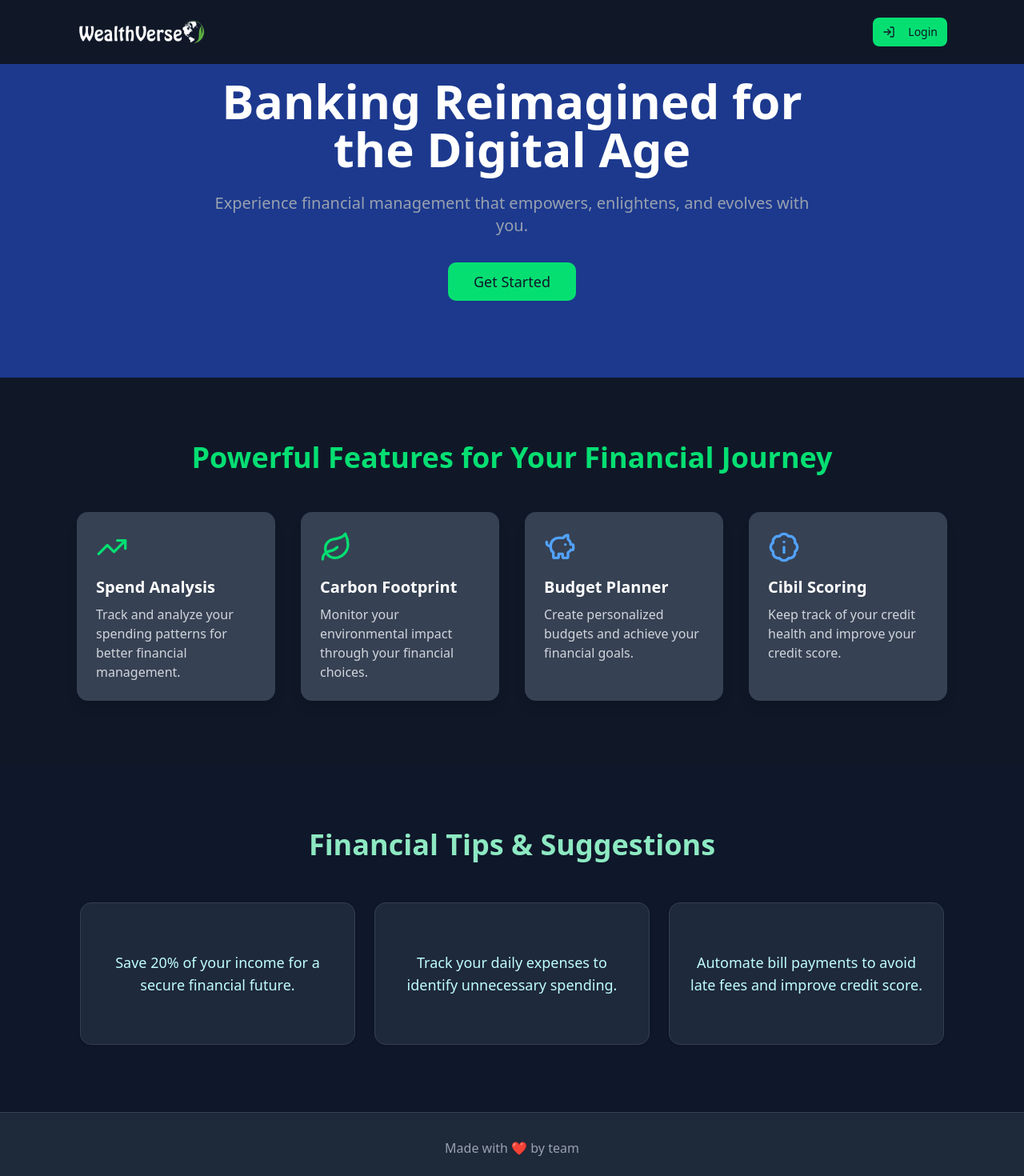
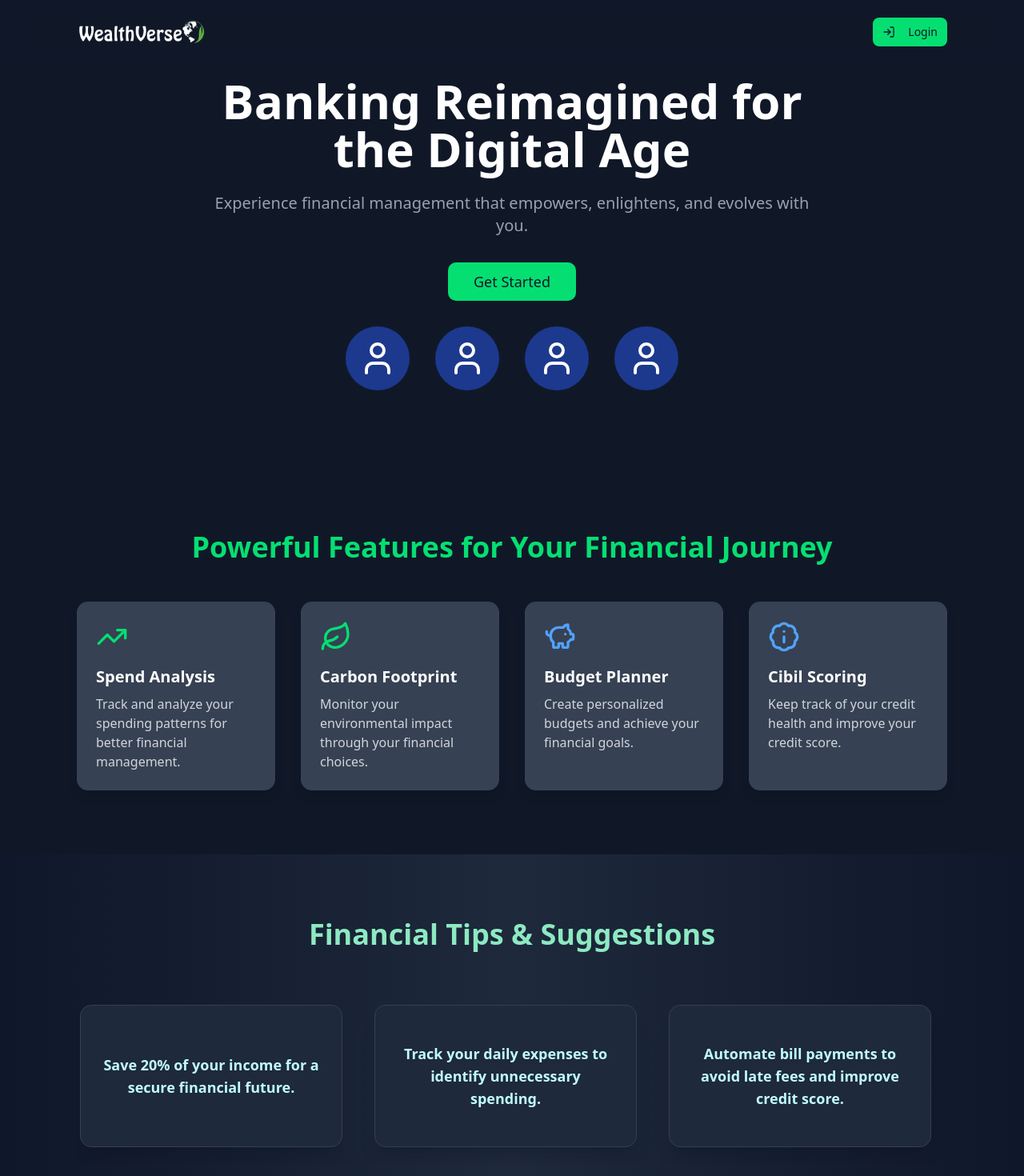
Before and after one commit to NandRabadiya/WealthVerse, a React (Vite) app in the folder frontend/: page / in a window 1280 px wide. Shown: the top 1470 px of the page at 80% size. Built offline with nearby package versions, Linux system fonts and the light colour scheme.

Commit message:
Added dummy user icons on Landing page

```diff
--- a/frontend/src/pages/LandingPage.jsx
+++ b/frontend/src/pages/LandingPage.jsx
@@ -6,11 +6,12 @@ import {
   CarouselContent,
   CarouselItem,
 } from "@/components/ui/Carousel";
-import { useAuth } from "@/auth/AuthContext"; // Import the useAuth hook
+import { useAuth } from "@/auth/AuthContext";
 import { useNavigate } from "react-router-dom";
 import { Card, CardContent } from "@/components/ui/Card";
 import { Link } from "react-router-dom";
-import WealthVerse from "/WealthVerse.png"; // Adjust the path as necessary
+import WealthVerse from "/WealthVerse.png";
+import { User } from "lucide-react";
 
 const LandingPage = () => {
   const { token, logout } = useAuth();
@@ -69,10 +70,18 @@ const LandingPage = () => {
     }
   };
 
+  // Dummy login function
+  const handleAvatarClick = (user) => {
+    console.log(`Logging in as ${user}`);
+    // Simulating a dummy login by storing a token
+    localStorage.setItem("token", "dummyToken");
+    navigate("/spend-analysis"); // Redirect to dashboard
+  };
+
   return (
     <div className="flex flex-col min-h-screen bg-gray-900 text-white">
       {/* Navbar */}
-      <nav className="fixed top-0 left-0 w-full z-50 flex justify-between items-center h-20 px-6 md:px-12 lg:px-24 bg-gray-900">
+      <nav className="fixed top-0 left-0 w-full z-50 flex justify-between items-center h-20 px-6 md:px-12 lg:px-24 bg-transparent backdrop-blur-md border-gray-700">
         <Link to="/">
           <img
             src={WealthVerse}
@@ -103,7 +112,7 @@ const LandingPage = () => {
       </nav>
 
       {/* Hero Section */}
-      <section className="pt-30 py-16 md:py-24 px-6 md:px-12 lg:px-24 bg-blue-900">
+      <section className="pt-30 py-16 md:py-24 px-6 md:px-12 lg:px-24 ">
         <div className="max-w-3xl mx-auto text-center animate-scale-in">
           <h1 className="text-4xl md:text-5xl lg:text-6xl font-bold mb-6 text-white">
             Banking Reimagined for the Digital Age
@@ -112,9 +121,29 @@ const LandingPage = () => {
             Experience financial management that empowers, enlightens, and
             evolves with you.
           </p>
-          <Button className="bg-green-400 hover:bg-green-600 cursor-pointer hover:opacity-90 transition-opacity text-gray-900 px-8 py-6 text-lg rounded-lg animate-float">
+          <Button
+            onClick={() => {
+              const isAuthenticated =
+                !!token || !!localStorage.getItem("token");
+              navigate(isAuthenticated ? "/spend-analysis" : "/login");
+            }}
+            className="bg-green-400 hover:bg-green-600 cursor-pointer hover:opacity-90 transition-opacity text-gray-900 px-8 py-6 text-lg rounded-lg animate-float"
+          >
             Get Started
           </Button>
+
+          {/* Dummy User Avatars */}
+          <div className="flex justify-center gap-8 mt-8">
+            {["User 1", "User 2", "User 3", "User 4"].map((user, index) => (
+              <div
+                key={index}
+                onClick={() => handleAvatarClick(user)}
+                className="flex justify-center items-center w-20 h-20 bg-blue-900 rounded-full cursor-pointer hover:opacity-90 transition-opacity"
+              >
+                <User className="text-white w-12 h-12" />
+              </div>
+            ))}
+          </div>
         </div>
       </section>
 
@@ -139,21 +168,23 @@ const LandingPage = () => {
       </section>
 
       {/* Suggestions Slider */}
-      <section className="py-16 md:py-20 px-6 md:px-12 lg:px-24 bg-[#0f172a]">
-        {" "}
-        {/* dark blue background */}
-        <h2 className="text-3xl md:text-4xl font-bold text-center mb-12 text-[#8de9c2]">
+      <section className="py-16 md:py-20 px-6 md:px-12 lg:px-24 bg-gradient-to-r from-[#0f172a] via-[#1e293b] to-[#0f172a]">
+        {/* Dark gradient background */}
+        <h2 className="text-3xl md:text-4xl font-extrabold text-center mb-12 text-[#8de9c2]">
           Financial Tips & Suggestions
         </h2>
         <div className="relative w-full">
           <Carousel className="w-full" opts={{ loop: true, align: "start" }}>
             <CarouselContent>
               {suggestions.map((suggestion, index) => (
-                <CarouselItem key={index} className="md:basis-1/2 lg:basis-1/3">
-                  <div className="p-1">
-                    <Card className="bg-[#1e293b] border border-[#334155] rounded-xl hover:shadow-md transition-transform duration-300 hover:scale-[1.03]">
+                <CarouselItem
+                  key={index}
+                  className="md:basis-1/2 lg:basis-1/3 p-4"
+                >
+                  <div className="p-1 transition-transform duration-500 hover:scale-105">
+                    <Card className="bg-[#1e293b] border border-[#334155] rounded-xl shadow-xl hover:shadow-2xl transform transition-all duration-300 ease-in-out hover:scale-105">
                       <CardContent className="flex items-center justify-center p-6 h-32">
-                        <p className="text-center text-[#c0fdfb] text-lg font-medium">
+                        <p className="text-center text-[#c0fdfb] text-lg font-semibold animate__animated animate__fadeIn animate__delay-1s">
                           {suggestion}
                         </p>
                       </CardContent>
--- a/frontend/src/pages/features/spendAnalysis/AddTransaction.jsx
+++ b/frontend/src/pages/features/spendAnalysis/AddTransaction.jsx
@@ -20,23 +20,8 @@ import {
 } from "@/components/ui/Select";
 import { cn } from "@/lib/utils";
 
-const paymentModes = [
-  "Credit Card",
-  "Debit Card",
-  "UPI",
-  "Net Banking",
-  "Cash",
-];
-const transactionTypes = [
-  "Food",
-  "Shopping",
-  "Transportation",
-  "Entertainment",
-  "Utilities",
-  "Healthcare",
-  "Education",
-  "Other",
-];
+const paymentModes = ["UPI", "CARD", "NET_BANKING"];
+const transactionTypes = ["DEBIT", "CREDIT"];
 
 export function AddTransactionForm({ onSuccess }) {
   const [date, setDate] = useState(new Date());
@@ -250,15 +235,15 @@ export function AddTransactionForm({ onSuccess }) {
                 value={formData.payment_mode}
                 required
               >
-                <SelectTrigger className="bg-gray-800 border-gray-700 text-white">
+                <SelectTrigger className="bg-gray-800 border-gray-700 text-white ">
                   <SelectValue placeholder="Select payment mode" />
                 </SelectTrigger>
-                <SelectContent className="bg-gray-800 border-gray-700 text-white">
+                <SelectContent className="bg-gray-800 border-gray-700 text-white ">
                   {paymentModes.map((mode) => (
                     <SelectItem
                       key={mode}
                       value={mode}
-                      className="hover:bg-gray-700 focus:bg-gray-700"
+                      className="hover:bg-gray-700 focus:bg-white"
                     >
                       {mode}
                     </SelectItem>
@@ -286,7 +271,7 @@ export function AddTransactionForm({ onSuccess }) {
                     <SelectItem
                       key={type}
                       value={type}
-                      className="hover:bg-gray-700 focus:bg-gray-700"
+                      className="hover:bg-gray-700 focus:bg-white"
                     >
                       {type}
                     </SelectItem>
--- a/frontend/src/pages/features/spendAnalysis/TransactionAnalysis.jsx
+++ b/frontend/src/pages/features/spendAnalysis/TransactionAnalysis.jsx
@@ -205,9 +205,9 @@ export function TransactionAnalysis() {
   };
 
   // Filter transactions based on viewType
-  const getFilteredTransactions = () => {
-    return transactions;
-  };
+  // const getFilteredTransactions = () => {
+  //   return transactions;
+  // };
 
   // Custom tooltip for the pie chart
   const CustomTooltip = ({ active, payload }) => {
--- a/frontend/src/pages/features/spendAnalysis/TransactionTable.jsx
+++ b/frontend/src/pages/features/spendAnalysis/TransactionTable.jsx
@@ -192,7 +192,7 @@ export function TransactionTable({ viewType = "all" }) {
                   {transaction.payment_mode}
                 </TableCell>
                 <TableCell className="text-right font-medium text-green-400">
-                  ${transaction.amount.toFixed(2)}
+                  ₹{transaction.amount.toFixed(2)}
                 </TableCell>
               </TableRow>
             ))}
```
